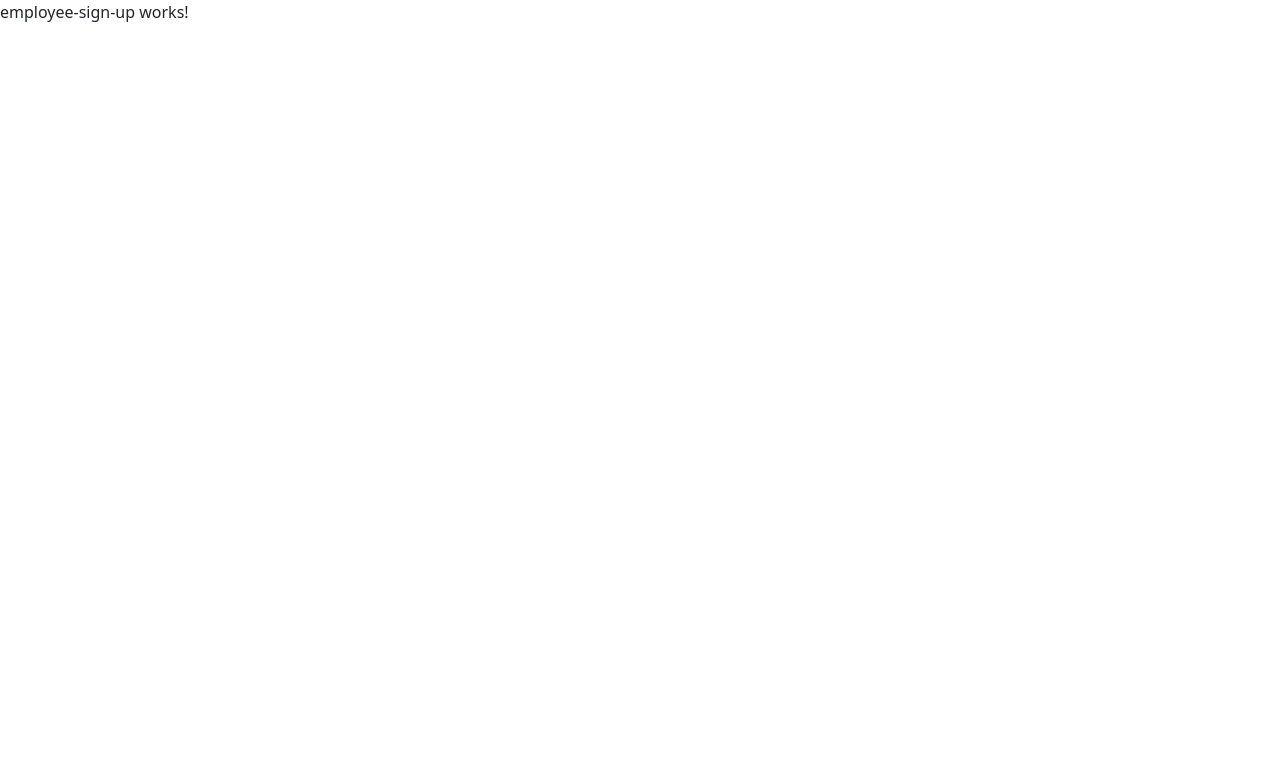
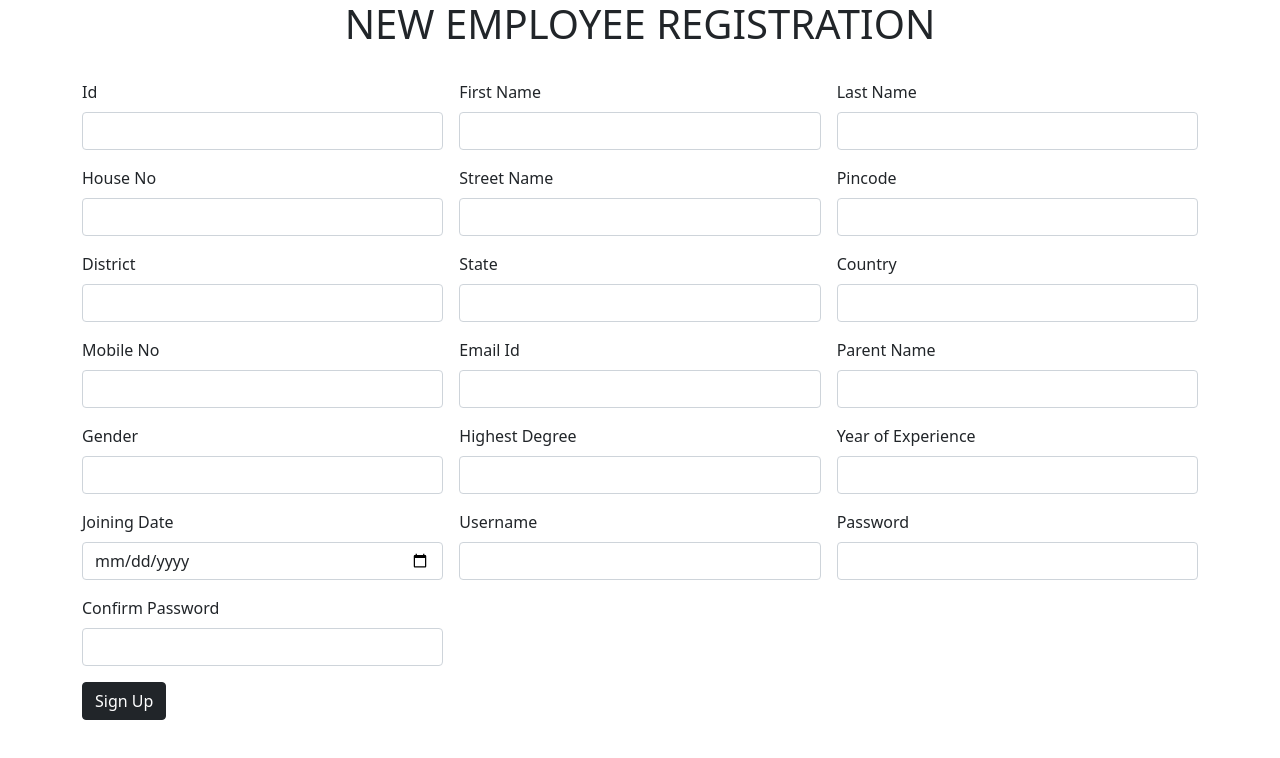
Before and after one commit to Varun-Babu/Angular-Example, an Angular app: page /employeesignup in a window 1280 px wide. Shown: the top 758 px of the page. Built offline with nearby package versions, Linux system fonts and the light colour scheme.

Commit message:
employee signup added

```diff
--- a/src/app/employee-sign-up/employee-sign-up.component.html
+++ b/src/app/employee-sign-up/employee-sign-up.component.html
@@ -1 +1,91 @@
-<p>employee-sign-up works!</p>
+
+<div class="container">
+    <div class="row">
+        <div class="col col-12 col-sm-12 col-md-12 col-lg-12 col-xl-12 col-xxl-12">
+            <h1 style="text-align: center;">NEW EMPLOYEE REGISTRATION</h1>
+            <br>
+            <div class="row g-3">
+                <div class="col col-12 col-sm-12 col-md-6 col-lg-6 col-xl-4 col-xxl-4">
+                    <label for="" class="form-label">Id</label>
+                    <input type="text" class="form-control">
+                </div>
+                <div class="col col-12 col-sm-12 col-md-6 col-lg-6 col-xl-4 col-xxl-4">
+                    <label for="" class="form-label">First Name</label>
+                    <input type="text" class="form-control">
+                </div>
+                <div class="col col-12 col-sm-12 col-md-6 col-lg-6 col-xl-4 col-xxl-4">
+                    <label for="" class="form-label">Last Name</label>
+                    <input type="text" class="form-control">
+                </div>
+                <div class="col col-12 col-sm-12 col-md-6 col-lg-6 col-xl-4 col-xxl-4">
+                    <label for="" class="form-label">House No</label>
+                    <input type="text" class="form-control">
+                </div>
+                <div class="col col-12 col-sm-12 col-md-6 col-lg-6 col-xl-4 col-xxl-4">
+                    <label for="" class="form-label">Street Name</label>
+                    <input type="text" class="form-control">
+                </div>
+                <div class="col col-12 col-sm-12 col-md-6 col-lg-6 col-xl-4 col-xxl-4">
+                    <label for="" class="form-label">Pincode</label>
+                    <input type="text" class="form-control">
+                </div>
+                <div class="col col-12 col-sm-12 col-md-6 col-lg-6 col-xl-4 col-xxl-4">
+                    <label for="" class="form-label">District</label>
+                    <input type="text" class="form-control">
+                </div>
+                <div class="col col-12 col-sm-12 col-md-6 col-lg-6 col-xl-4 col-xxl-4">
+                    <label for="" class="form-label">State</label>
+                    <input type="text" class="form-control">
+                </div>
+                <div class="col col-12 col-sm-12 col-md-6 col-lg-6 col-xl-4 col-xxl-4">
+                    <label for="" class="form-label">Country</label>
+                    <input type="text" class="form-control">
+                </div>
+                <div class="col col-12 col-sm-12 col-md-6 col-lg-6 col-xl-4 col-xxl-4">
+                    <label for="" class="form-label">Mobile No</label>
+                    <input type="number" class="form-control">
+                </div>
+                <div class="col col-12 col-sm-12 col-md-6 col-lg-6 col-xl-4 col-xxl-4">
+                    <label for="" class="form-label">Email Id</label>
+                    <input type="email" class="form-control">
+                </div>
+                <div class="col col-12 col-sm-12 col-md-6 col-lg-6 col-xl-4 col-xxl-4">
+                    <label for="" class="form-label">Parent Name</label>
+                    <input type="text" class="form-control">
+                </div>
+                <div class="col col-12 col-sm-12 col-md-6 col-lg-6 col-xl-4 col-xxl-4">
+                    <label for="" class="form-label">Gender</label>
+                    <input type="text" class="form-control">
+                </div>
+                <div class="col col-12 col-sm-12 col-md-6 col-lg-6 col-xl-4 col-xxl-4">
+                    <label for="" class="form-label">Highest Degree</label>
+                    <input type="text" class="form-control">
+                </div>
+                <div class="col col-12 col-sm-12 col-md-6 col-lg-6 col-xl-4 col-xxl-4">
+                    <label for="" class="form-label">Year of Experience</label>
+                    <input type="number" class="form-control">
+                </div>
+                <div class="col col-12 col-sm-12 col-md-6 col-lg-6 col-xl-4 col-xxl-4">
+                    <label for="" class="form-label">Joining Date</label>
+                    <input type="date" class="form-control">
+                </div>
+                <div class="col col-12 col-sm-12 col-md-6 col-lg-6 col-xl-4 col-xxl-4">
+                    <label for="" class="form-label">Username</label>
+                    <input type="text" class="form-control">
+                </div>
+                <div class="col col-12 col-sm-12 col-md-6 col-lg-6 col-xl-4 col-xxl-4">
+                    <label for="" class="form-label">Password</label>
+                    <input name="password" [(ngModel)]="password" type="password" class="form-control">
+                </div>
+                <div class="col col-12 col-sm-12 col-md-6 col-lg-6 col-xl-4 col-xxl-4">
+                    <label for="" class="form-label">Confirm Password</label>
+                    <input name="confirmpassword" [(ngModel)]="confirmpassword" type="password" class="form-control">
+                </div>
+                <div class="col col-12 col-sm-12 col-md-12 col-lg-12 col-xl-12 col-xxl-12">
+                    <button (click)="readValue()" class="btn btn-dark">Sign Up</button>
+                </div>
+
+            </div>
+        </div>
+    </div>
+</div>
--- a/src/app/employee-sign-up/employee-sign-up.component.ts
+++ b/src/app/employee-sign-up/employee-sign-up.component.ts
@@ -1,4 +1,5 @@
 import { Component } from '@angular/core';
+import { Router } from '@angular/router';
 
 @Component({
   selector: 'app-employee-sign-up',
@@ -6,5 +7,22 @@ import { Component } from '@angular/core';
   styleUrls: ['./employee-sign-up.component.css']
 })
 export class EmployeeSignUpComponent {
+  username=""
+  password=""
+  confirmpassword=""
 
+  constructor(private route:Router){}
+
+
+  readValue = () =>{
+    let data:any = {"username":this.username,"password":this.password,"confirmpassword":this.confirmpassword}
+    console.log(data)
+    if (this.password == this.confirmpassword) {
+      alert("employee created")
+      this.route.navigate(['/employeelogin'])
+
+    } else {
+      alert("invalid credentials")
+    }
 }
+}
```
